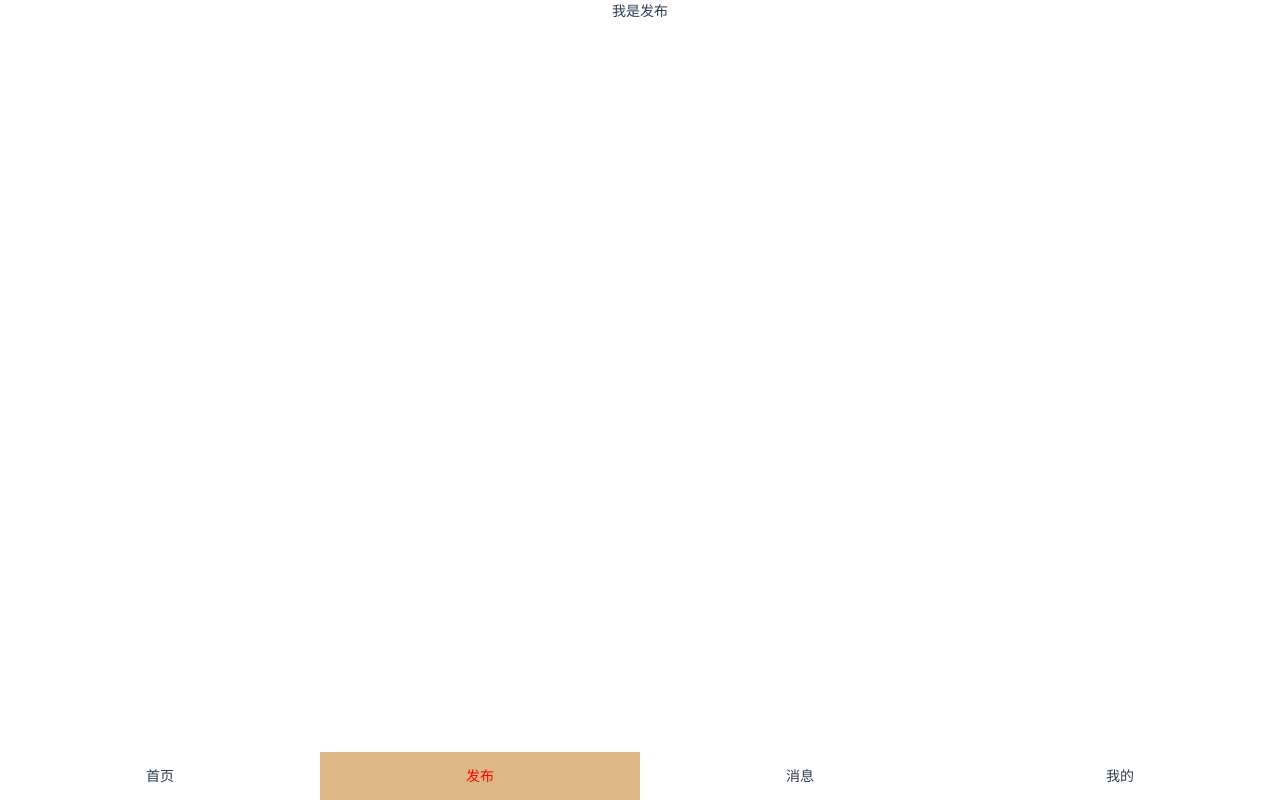
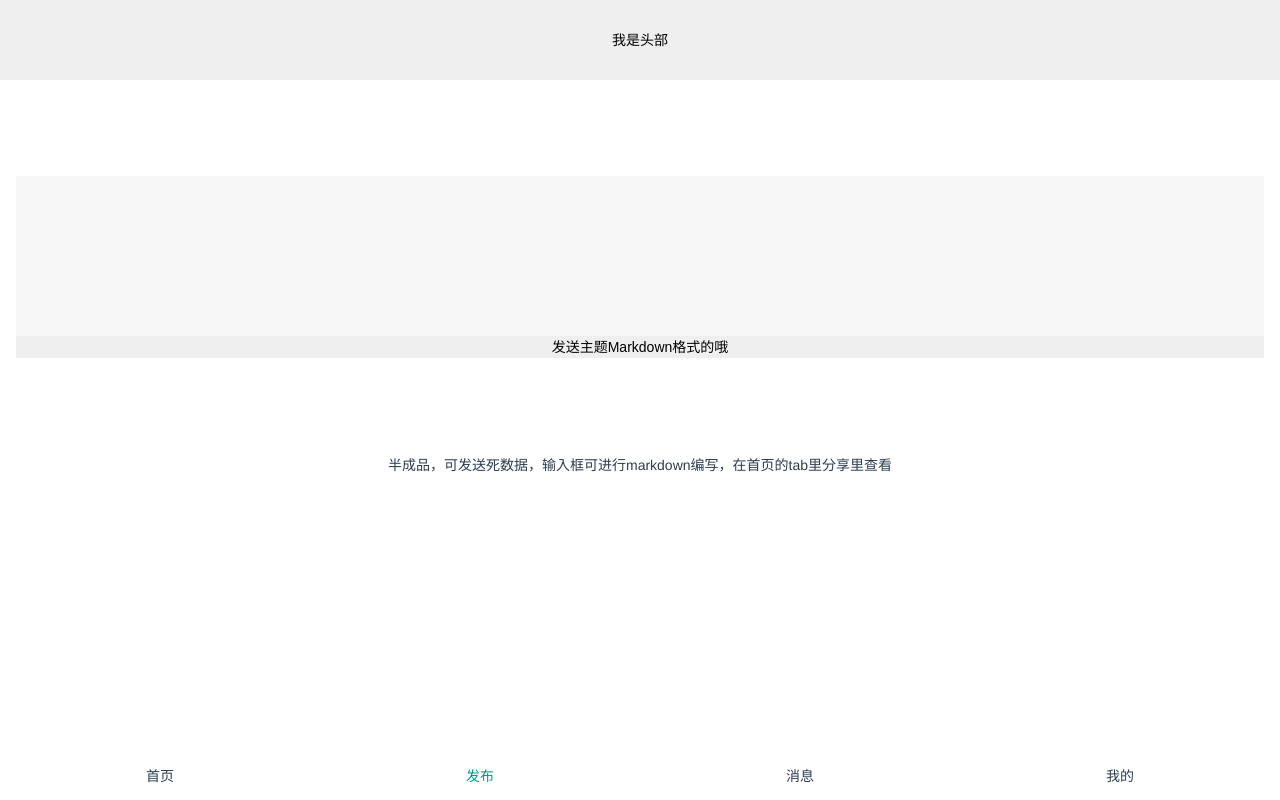
Before and after one commit to tom-hanks/vueChainshequ, a Vue app: page /fabu in a window 1280 px wide. Built offline with nearby package versions, Linux system fonts and the light colour scheme; a small style sheet from the web is missing; what vue-scroller would draw is missing.

Commit message:
修复了一些bug，首页的缓存问题也解决了，发布选项用markdown编写（半成品）

```diff
--- a/config/index.js
+++ b/config/index.js
@@ -14,7 +14,7 @@ module.exports = {
 
 
     // Various Dev Server settings
-    host: '192.168.1.171', // can be overwritten by process.env.HOST  localhost  家192.168.31.137  司192.168.1.171
+    host: 'localhost', // can be overwritten by process.env.HOST  localhost  家192.168.31.137  司192.168.1.171
     port: 8080, // can be overwritten by process.env.PORT, if port is in use, a free one will be determined
     autoOpenBrowser: true,
     errorOverlay: true,
--- a/package.json
+++ b/package.json
@@ -16,8 +16,10 @@
     "axios": "^0.18.0",
     "less": "^3.0.4",
     "less-loader": "^4.1.0",
+    "marked": "^0.4.0",
     "timeago.js": "^3.0.2",
     "vue": "^2.5.2",
+    "vue-markdown": "^2.2.4",
     "vue-router": "^3.0.1",
     "vue-scroller": "^2.2.4"
   },
--- a/src/App.vue
+++ b/src/App.vue
@@ -1,11 +1,13 @@
 <template>
   <div id="app">
-      <router-view></router-view>
+    <keep-alive include="home">
+        <router-view></router-view>
+    </keep-alive>
     <ul class="ul_base" v-if="$route.name !== 'details'">
       <router-link active-class="nav_color" to="/home" tag="li"><s class="iconfont icon-shouye"></s>首页</router-link>
-      <router-link active-class="nav_color" to="/fabu" tag="li"><s class="iconfont icon-daohangfenlei1"></s>发布</router-link>
-      <router-link active-class="nav_color" to="/xiaoxi" tag="li"><s class="iconfont icon-22"></s>消息</router-link>
-      <router-link active-class="nav_color" to="/wode" tag="li"><s class="iconfont icon-yonghu"></s>我的</router-link>
+      <router-link active-class="nav_color" to="/fabu" tag="li"><s class="iconfont icon-caidan1"></s>发布</router-link>
+      <router-link active-class="nav_color" to="/xiaoxi" tag="li"><s class="iconfont icon-huifu"></s>消息</router-link>
+      <router-link active-class="nav_color" to="/wode" tag="li"><s class="iconfont icon-wode"></s>我的</router-link>
     </ul>
   </div>
 </template>
@@ -37,8 +39,8 @@ export default {
   z-index: 3;
 }
 .ul_base>li.nav_color{
-  color:red;
-  background:burlywood;
+  color:#009688;
+  /* background:burlywood; */
 }
 .ul_base>li{
   width: 25%;
@@ -46,5 +48,6 @@ export default {
   line-height: 3rem;
   text-align: center;
   float: left;
+  cursor: pointer;
 }
 </style>
--- a/src/components/fabu.vue
+++ b/src/components/fabu.vue
@@ -1,34 +1,106 @@
 <template>
-  <div>
-    <h1>我是发布</h1>
-    <!-- <nav-bar title="Custom Spinner"></nav-bar> -->
-  </div>
+    <div class="wrapper">
+        <button class="title" title="发布话题">我是头部</button>
+        <main>
+            <textarea v-model="content" class="text content" hintText="输入文本，支持markdown格式"rows="5" :underlineShow="false" />
+            <button @click="setData" label="发布话题" class="demo-raised-button" icon="near_me" >发送主题Markdown格式的哦</button>
+        </main>
+    <p>半成品，可发送死数据，输入框可进行markdown编写，在首页的tab里分享里查看</p>
+
+    </div>
 </template>
-
 <script>
-  // import NavBar from './NavBar.vue'
-
-  export default {
+import marked from 'marked'
+export default {
     components: {
-      // NavBar
+        // BottomNavigation
     },
-
-    data () {
-      return {
-      msg: "Welcome to Your Vue.js App"
-      }
+    data() {
+        return {
+            msg: 'Welcome to Your Vue.js App',
+            accesstoken: '',
+            list: 0,
+            lists: ['分享', '问答', '招聘'],
+            title: '',
+            tab: '',
+            content: '',
+            publish: false,
+            tips: '请输入正确格式'
+        }
     },
-
-    mounted() {
-
+    created() {
+        this.accesstoken = localStorage.getItem("accesstoken")
     },
-
     methods: {
-
+        setData() {
+            if (this.list === 0) {
+                this.tab = 'share'
+            } else if (this.list === 1) {
+                this.tab = 'ask'
+            } else if (this.list === 2) {
+                this.tab = 'job'
+            }
+            let that = this
+            that.content = marked(that.content)
+                // console.log(that.accesstoken)
+                // console.log(that.title)
+                // console.log(that.tab)
+                // console.log(that.content)
+             this.$http.post('https://www.vue-js.com/api/v1/topics', {
+                    accesstoken: that.accesstoken,
+                    title: 'sssss',
+                    tab: 'share',
+                    content: that.content
+                })
+                .then(function(response) {
+                    // console.log(response.data)
+                    that.title = ''
+                    that.content = ''
+                    that.tips = '发表成功！'
+                    that.publish = true
+                    setTimeout(function() {
+                        that.publish = false
+                    }, 1500)
+                })
+                .catch(function(error) {
+                    that.publish = true
+                })
+        },
+        close() {
+            this.publish = false
+        }
     }
-
-  }
+}
 </script>
-<style>
-
+<!-- Add "scoped" attribute to limit CSS to this component only -->
+<style scoped>
+.wrapper {
+    display: flex;
+    flex-direction: column;
+}
+.title {
+    text-align: center;
+    height: 5rem;
+}
+main {
+    flex: 1;
+    margin: 5rem 0;
+    padding: 1rem;
+    display: flex;
+    flex-direction: column;
+}
+.text {
+    /*font-size: 24px;*/
+    width: 100%;
+    /*text-align: center;*/
+}
+.content {
+    /* flex: 1; */
+    background-color: #f7f7f7;
+    /* padding: 1rem; */
+    overflow-y: auto;
+}
+textarea {
+    height: 10rem;
+}
 </style>
--- a/src/components/home.vue
+++ b/src/components/home.vue
@@ -11,9 +11,7 @@
             </transition>
 
     </div>
-   <keep-alive include="HelloWorld">
-      <Navtab v-bind:message="header_bg"></Navtab>
-   </keep-alive>
+        <Navtab v-bind:message="header_bg"></Navtab>
   </div>
 </template>
 
@@ -40,6 +38,7 @@ export default {
     }
   },
   created() {//页面加载完成前开始执行
+  console.log('死犟')
         let body = document.querySelector('body')
         body.addEventListener('click',(e)=>{
             if(e.target.id!='caidan')  {
--- a/src/components/wode.vue
+++ b/src/components/wode.vue
@@ -128,7 +128,7 @@ export default {
       let $eit = this;
       this.$http
         .post(apis + "/accesstoken", {
-          accesstoken: $eit.tokenText //8d99266f-6b12-47f2-aa83-d8507584973a
+          accesstoken: $eit.tokenText //6b1374b4-00fa-43e9-847a-344a5155afac
         })
         .then(response => {
           console.log(response.data);
--- a/src/main.js
+++ b/src/main.js
@@ -65,10 +65,10 @@ var myInterceptor=axios.interceptors.request.use(
                 accesstoken:xtoken,
             }
         }else if(config.method=='get'){
-            config.params = {
-                accesstoken:xtoken,
-                ...config.params
-            }
+            // config.params = {
+            //     accesstoken:xtoken,
+            //     ...config.params
+            // }
         }
         return config
     },function(error){
--- a/src/router/router.js
+++ b/src/router/router.js
@@ -16,7 +16,10 @@ export default new Router({
     {
       path: '*',
       name: 'home',
-      component: home
+      component: home,
+      meta:{
+        keep:true
+      }
     },
     {
       path: '/fabu',
```
Also changed, not shown: src/components/nav_tab/nav_tab.vue (+96 -80 lines), 1 other file (tests, documents, lock files or other folders).
